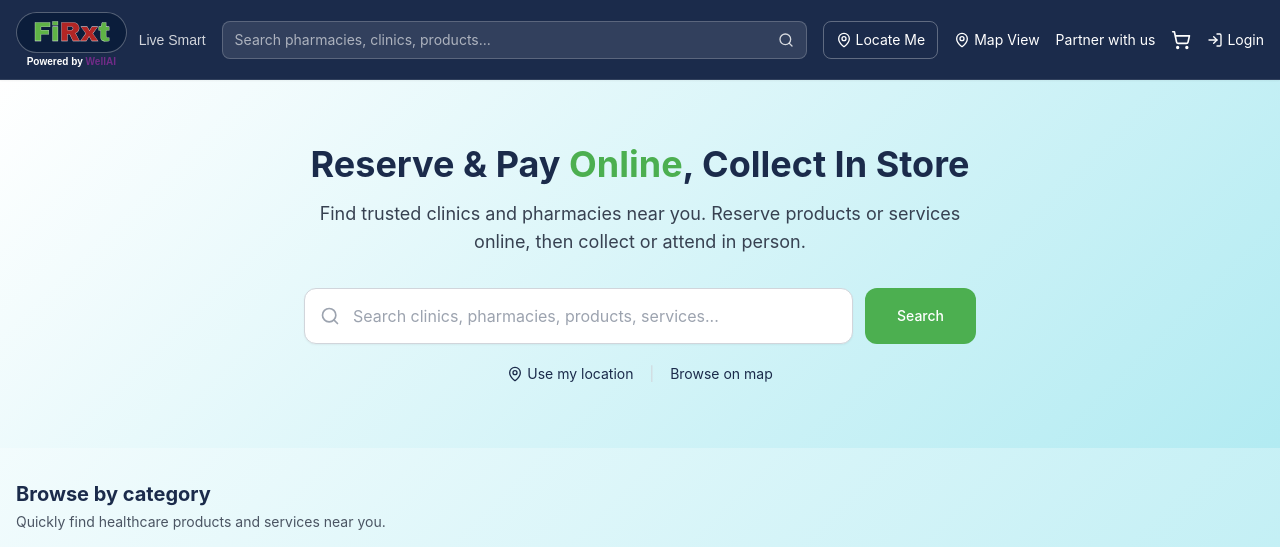
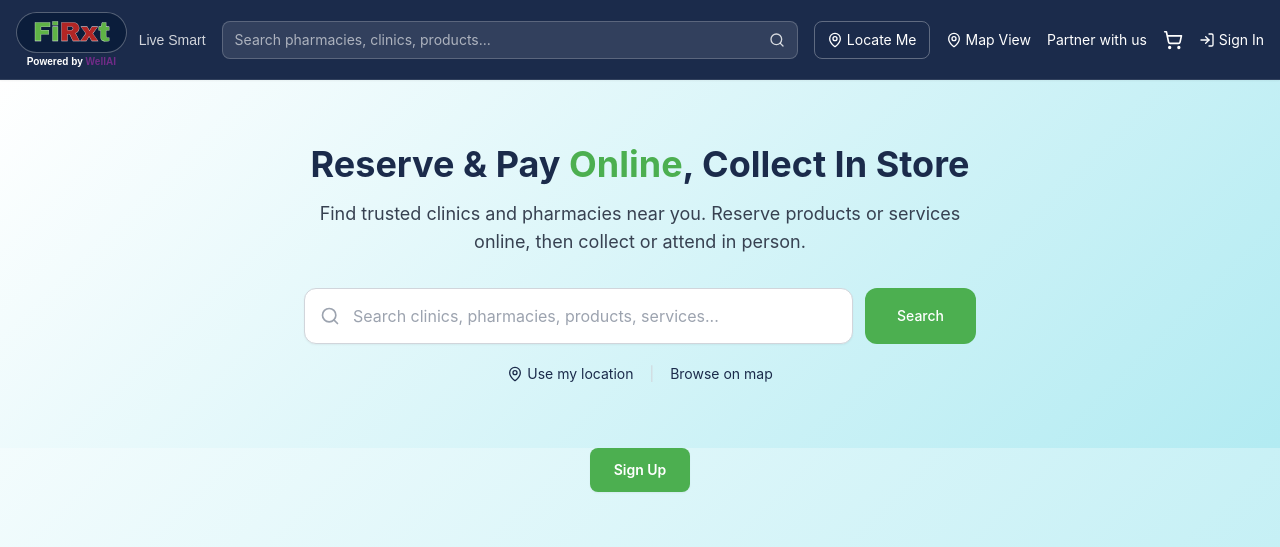
Before and after one commit to Sarasaidin/FiRxt, a Next.js app: page / in a window 1280 px wide. Shown: the top 547 px of the page. Built offline with nearby package versions, Linux system fonts and the light colour scheme; no server answers; the database is empty.

Commit message:
Update sign in label and add signup CTA

```diff
--- a/src/app/(public)/page.tsx
+++ b/src/app/(public)/page.tsx
@@ -57,6 +57,15 @@ export default async function HomePage() {
     <div className="min-h-screen bg-teal-gradient">
       <HeroSearch />
 
+      <div className="mx-auto flex max-w-7xl justify-center px-4 pb-8">
+        <Link
+          href="/register"
+          className="rounded-lg bg-brand-green px-6 py-3 text-sm font-semibold text-white shadow-sm transition hover:bg-brand-green/90"
+        >
+          Sign Up
+        </Link>
+      </div>
+
       {promotions.length > 0 && (
         <FeaturedPromotions promotions={promotions} />
       )}
--- a/src/components/layout/navbar.tsx
+++ b/src/components/layout/navbar.tsx
@@ -248,7 +248,7 @@ export function Navbar() {
             className="hidden items-center gap-1 text-sm transition-colors hover:text-brand-teal sm:flex"
           >
             <LogIn className="h-4 w-4" />
-            Login
+            Sign In
           </Link>
         )}
 
@@ -325,7 +325,7 @@ export function Navbar() {
                 onClick={() => setMobileMenuOpen(false)}
                 className="hover:text-brand-teal"
               >
-                Login
+                Sign In
               </Link>
             )}
           </nav>
```
